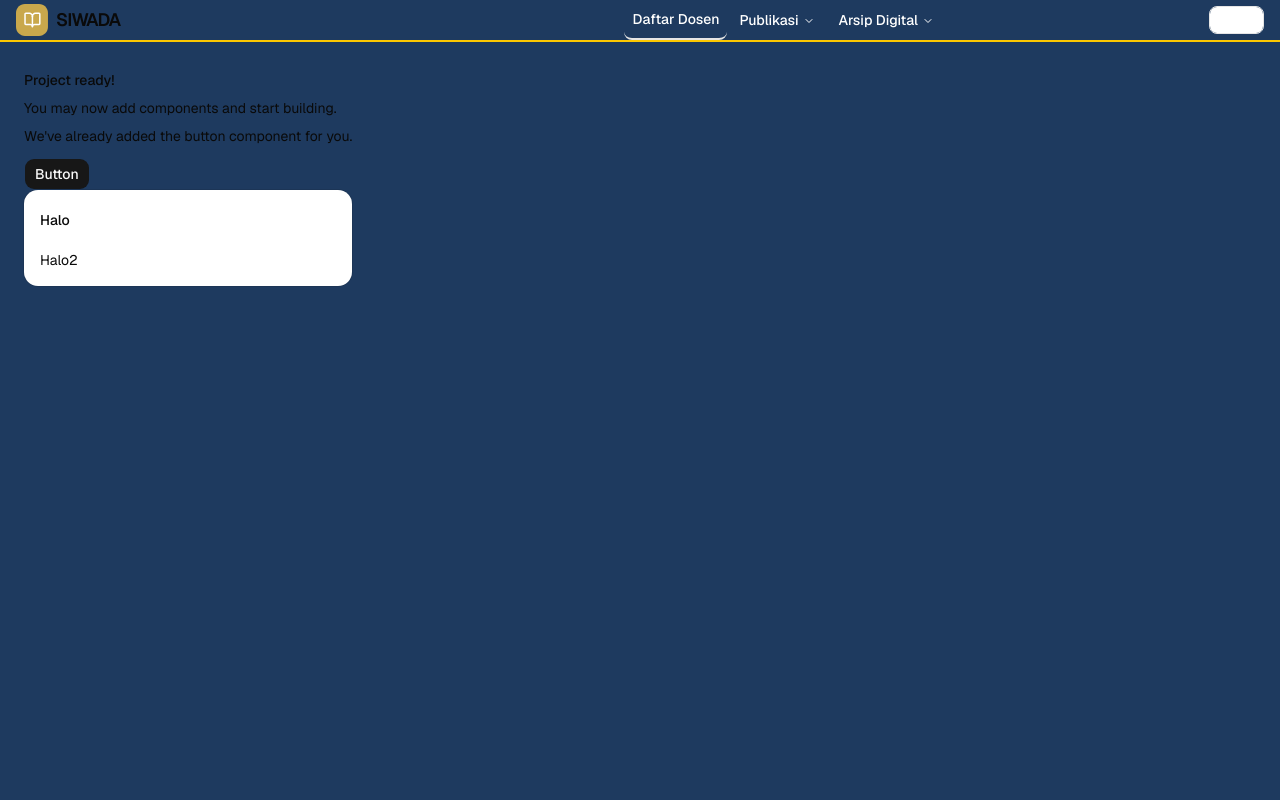
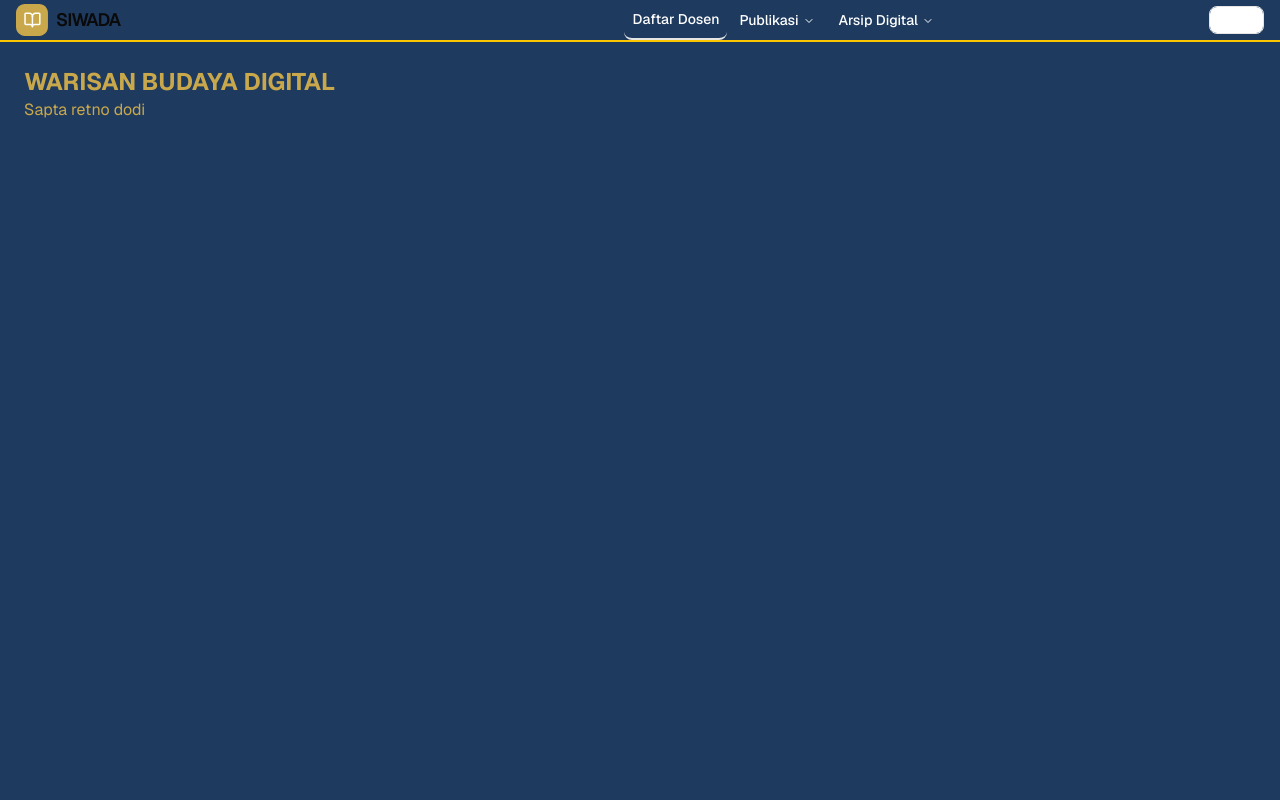
Before and after one commit to candragnawn/Sistem-Lab-Budaya-Digital, a Next.js app in the folder warisan-budaya-frontend/siwada-app/: page / in a window 1280 px wide. Shown: the top 800 px of the page. Built offline with nearby package versions, Linux system fonts and the light colour scheme.

Commit message:
Update Content

```diff
--- a/warisan-budaya-frontend/siwada-app/app/page.tsx
+++ b/warisan-budaya-frontend/siwada-app/app/page.tsx
@@ -3,21 +3,11 @@ import { Card, CardContent, CardFooter, CardHeader, CardTitle } from "@/componen
 
 export default function Page() {
   return (
-    <div className="flex min-h-svh p-6 bg-[#1E3A5F]">
-      <div className="flex max-w-md min-w-0 flex-col gap-4 text-sm leading-loose ">
+    <div className="flex min-h-svh  bg-[#1E3A5F]">
+      <div className="w-full max-w-full h-30 bg-red p-6 kotak-xl">
         <div>
-          <h1 className="font-medium">Project ready!</h1>
-          <p>You may now add components and start building.</p>
-          <p>We&apos;ve already added the button component for you.</p>
-          <Button className="mt-2">Button</Button>
-          <Card>
-            <CardHeader>
-              <CardTitle className="flex max-w-md min-w-0 flex-col gap-4 text-sm leading-loose">Halo</CardTitle>
-            </CardHeader>
-            <CardContent>
-              Halo2
-            </CardContent>
-          </Card>
+          <h1 className="text-2xl font-bold text-[#C9A84C]">WARISAN BUDAYA DIGITAL</h1>
+          <p className="text-[#C9A84C]">Sapta retno dodi</p>
         </div>
         <div className="font-mono text-xs text-muted-foreground">
         </div>
```
